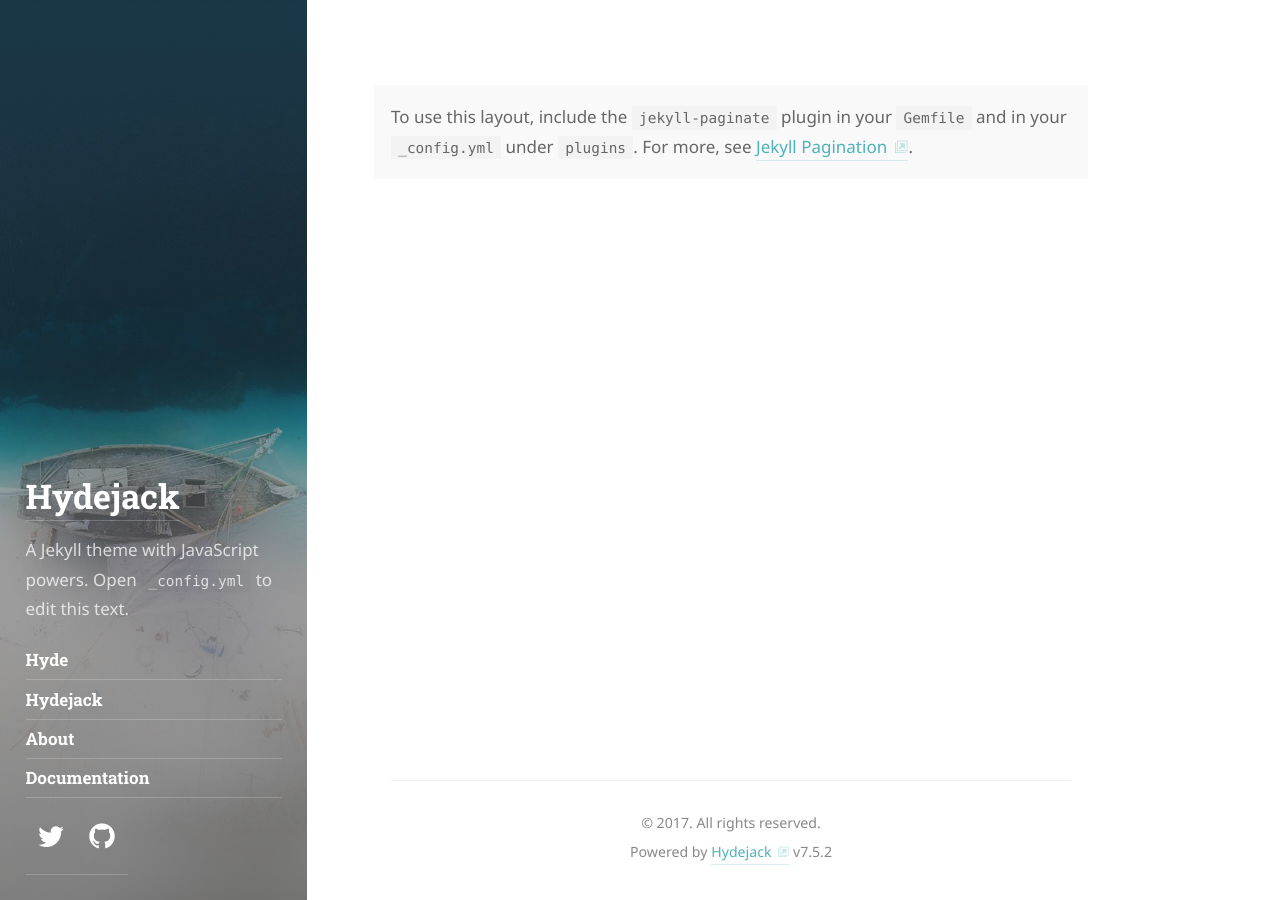
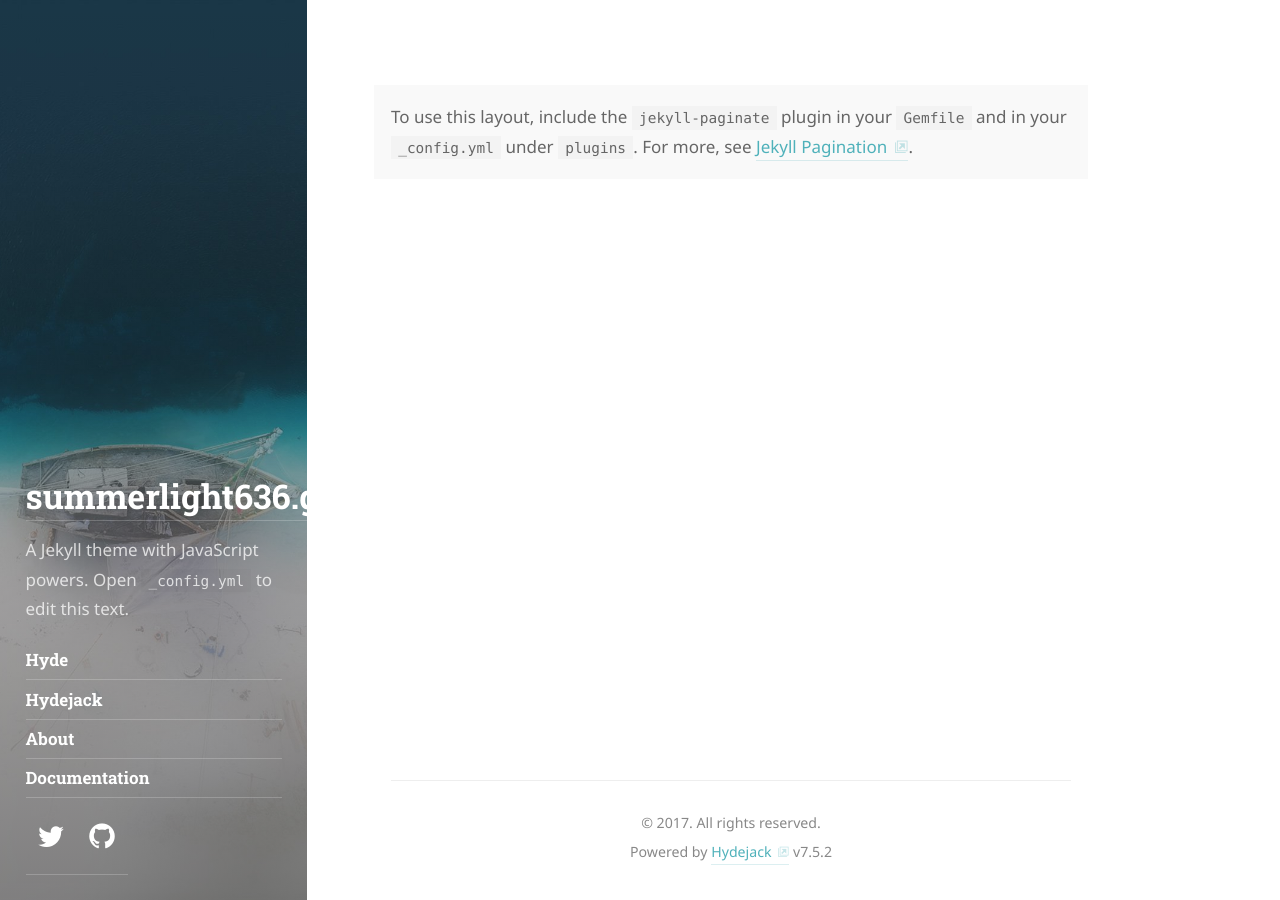
Before and after one commit to summerlight636/summerlight636.github.io, a Jekyll site: the page built from index.html, in a window 1280 px wide. Built offline with Jekyll 4.4.1, drawn with Linux system fonts in a browser that asks for light colours; some web fonts are replaced; the list of posts is cut into pages by our own code.

Commit message:
Update _config.yml

```diff
--- a/_config.yml
+++ b/_config.yml
@@ -22,7 +22,7 @@ baseurl:               ''
 lang:                  en
 
 # The title of your blog. Used in the sidebar and the browser tab.
-title:                 Hydejack
+title:
 
 # A short description (~150 chars) of the page used for the meta description tag.
 # Can use markdown, but no more than one paragraph (enforced by `>`)
```
